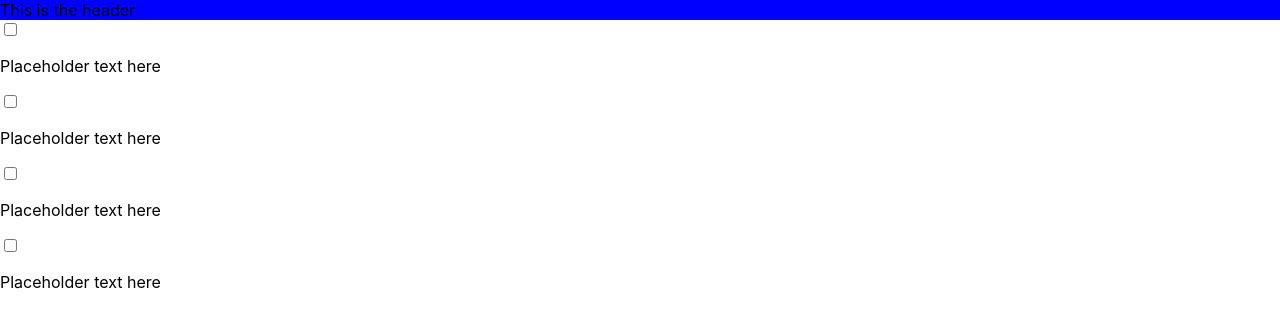
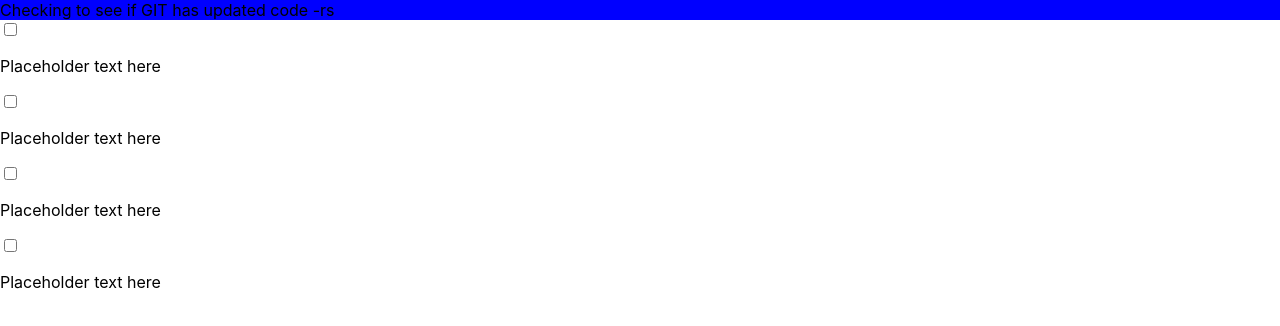
Before and after one commit to robscafe433/https---github.com-robscafe433-react-to-do-list, a React (Create React App) app: page / in a window 1280 px wide. Shown: the top 326 px of the page. Built offline with nearby package versions, Linux system fonts and the light colour scheme.

Commit message:
testing commits to github

```diff
--- a/src/Components/Header.js
+++ b/src/Components/Header.js
@@ -2,7 +2,11 @@ import React from "react";
 import ReactDOM from "react-dom";
 
 const Header = () => {
-    return <header className="navbar">This is the header</header>;
+    return (
+        <header className="navbar">
+            Checking to see if GIT has updated code -rs
+        </header>
+    );
 };
 
 export default Header;
```
